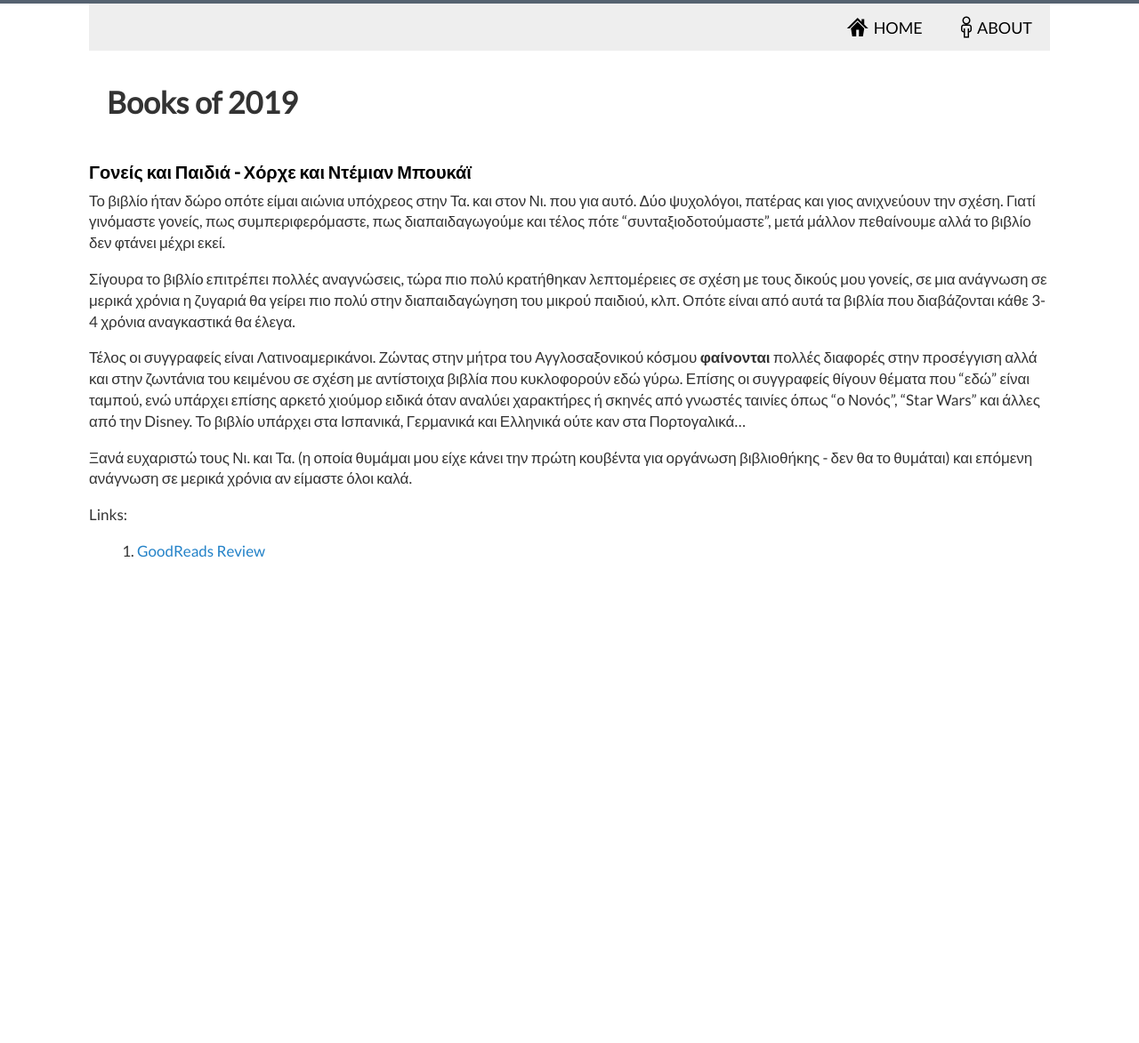
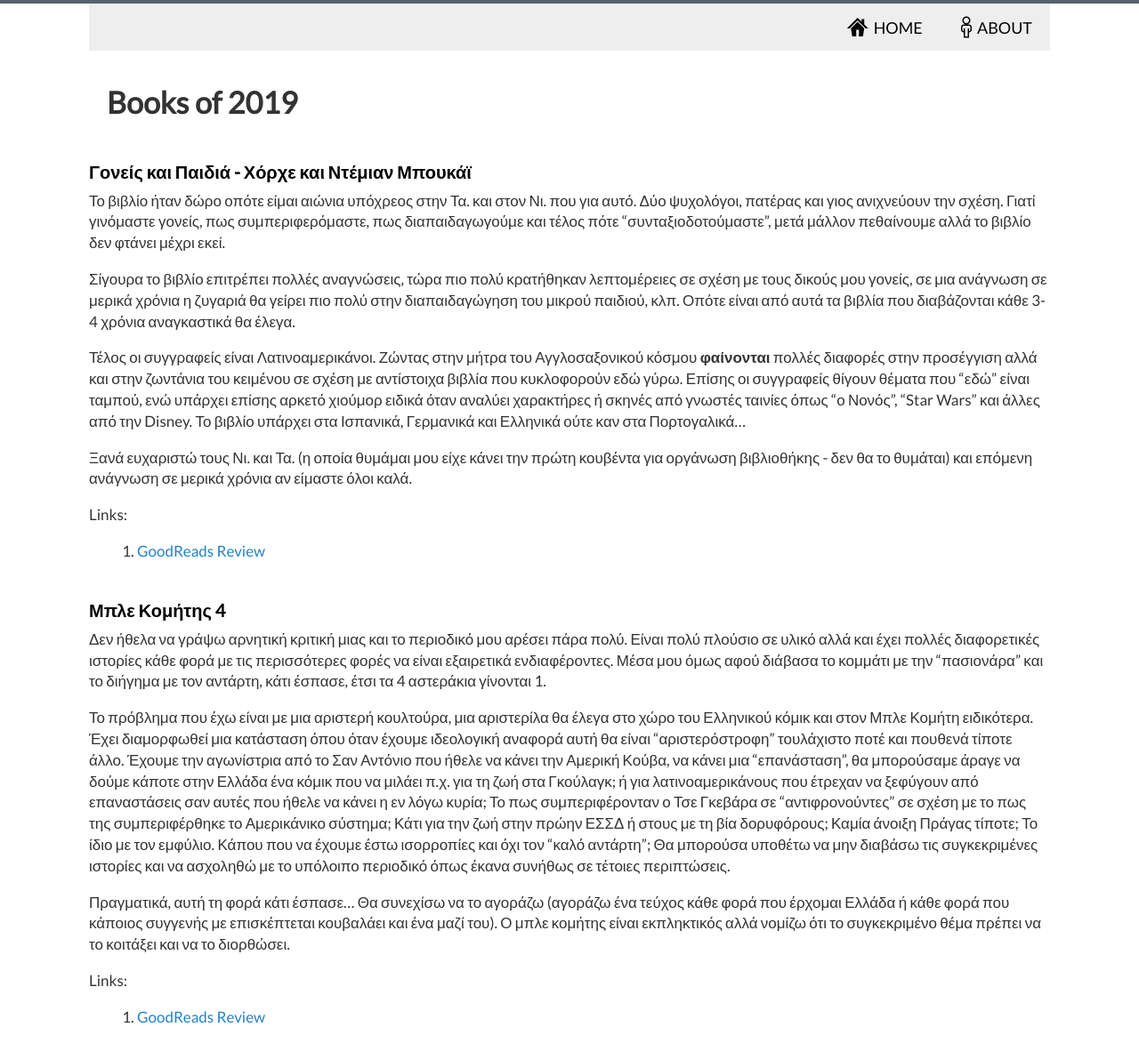
Before and after one commit to dimitrismistriotis/dimitrismistriotis.github.io, a Jekyll site: the page built from _posts/2019-01-14-books_of_2019.md, in a window 1280 px wide. Shown: the whole page at 89% size. Built offline with Jekyll 4.4.1, drawn with Linux system fonts in a browser that asks for light colours; before the commit the page ends 900 px from its top, so only the background shows below that.

Commit message:
Mple Kommitis 4

```diff
--- a/_posts/2019-01-14-books_of_2019.md
+++ b/_posts/2019-01-14-books_of_2019.md
@@ -35,3 +35,36 @@ permalink: /books2019
 Links:
 
 1.  [GoodReads Review](https://www.goodreads.com/review/show/2637691405)
+
+## Μπλε Κομήτης 4
+
+Δεν ήθελα να γράψω αρνητική κριτική μιας και το περιοδικό μου αρέσει πάρα πολύ.
+Είναι πολύ πλούσιο σε υλικό αλλά και έχει πολλές διαφορετικές ιστορίες κάθε
+φορά με τις περισσότερες φορές να είναι εξαιρετικά ενδιαφέροντες. Μέσα μου
+όμως αφού διάβασα το κομμάτι με την "πασιονάρα" και το διήγημα με τον αντάρτη,
+κάτι έσπασε, έτσι τα 4 αστεράκια γίνονται 1.
+
+Το πρόβλημα που έχω είναι με μια αριστερή κουλτούρα, μια αριστερίλα θα έλεγα
+στο χώρο του Ελληνικού κόμικ και στον Μπλε Κομήτη ειδικότερα. Έχει διαμορφωθεί
+μια κατάσταση όπου όταν έχουμε ιδεολογική αναφορά αυτή θα είναι
+"αριστερόστροφη" τουλάχιστο ποτέ και πουθενά τίποτε άλλο. Έχουμε την αγωνίστρια
+από το Σαν Αντόνιο που ήθελε να κάνει την Αμερική Κούβα, να κάνει μια
+"επανάσταση", θα μπορούσαμε άραγε να δούμε κάποτε στην Ελλάδα ένα κόμικ που να
+μιλάει π.χ. για τη ζωή στα Γκούλαγκ; ή για λατινοαμερικάνους που έτρεχαν να
+ξεφύγουν από επαναστάσεις σαν αυτές που ήθελε να κάνει η εν λόγω κυρία; Το πως
+συμπεριφέρονταν ο Τσε Γκεβάρα σε "αντιφρονούντες" σε σχέση με το πως της
+συμπεριφέρθηκε το Αμερικάνικο σύστημα; Κάτι για την ζωή στην πρώην ΕΣΣΔ ή στους
+με τη βία δορυφόρους; Καμία άνοιξη Πράγας τίποτε; Το ίδιο με τον εμφύλιο.
+Κάπου που να έχουμε έστω ισορροπίες και όχι τον "καλό αντάρτη"; Θα μπορούσα
+υποθέτω να μην διαβάσω τις συγκεκριμένες ιστορίες και να ασχοληθώ με το
+υπόλοιπο περιοδικό όπως έκανα συνήθως σε τέτοιες περιπτώσεις.
+
+Πραγματικά, αυτή τη φορά κάτι έσπασε… Θα συνεχίσω να το αγοράζω (αγοράζω ένα
+τεύχος κάθε φορά που έρχομαι Ελλάδα ή κάθε φορά που κάποιος συγγενής με
+επισκέπτεται κουβαλάει και ένα μαζί του). Ο μπλε κομήτης είναι εκπληκτικός
+αλλά νομίζω ότι το συγκεκριμένο θέμα πρέπει να το κοιτάξει και να το
+διορθώσει.
+
+Links:
+
+1.  [GoodReads Review](https://www.goodreads.com/review/show/2545839573)
```
